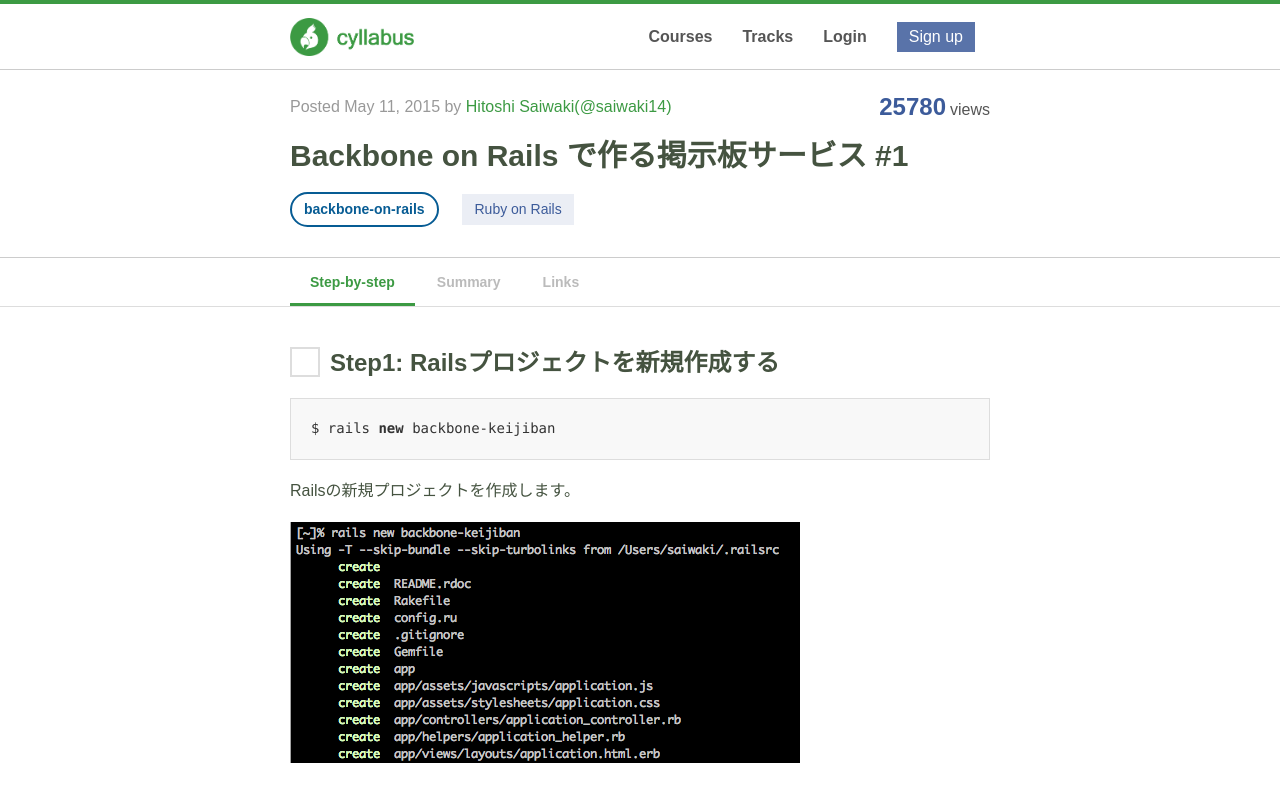
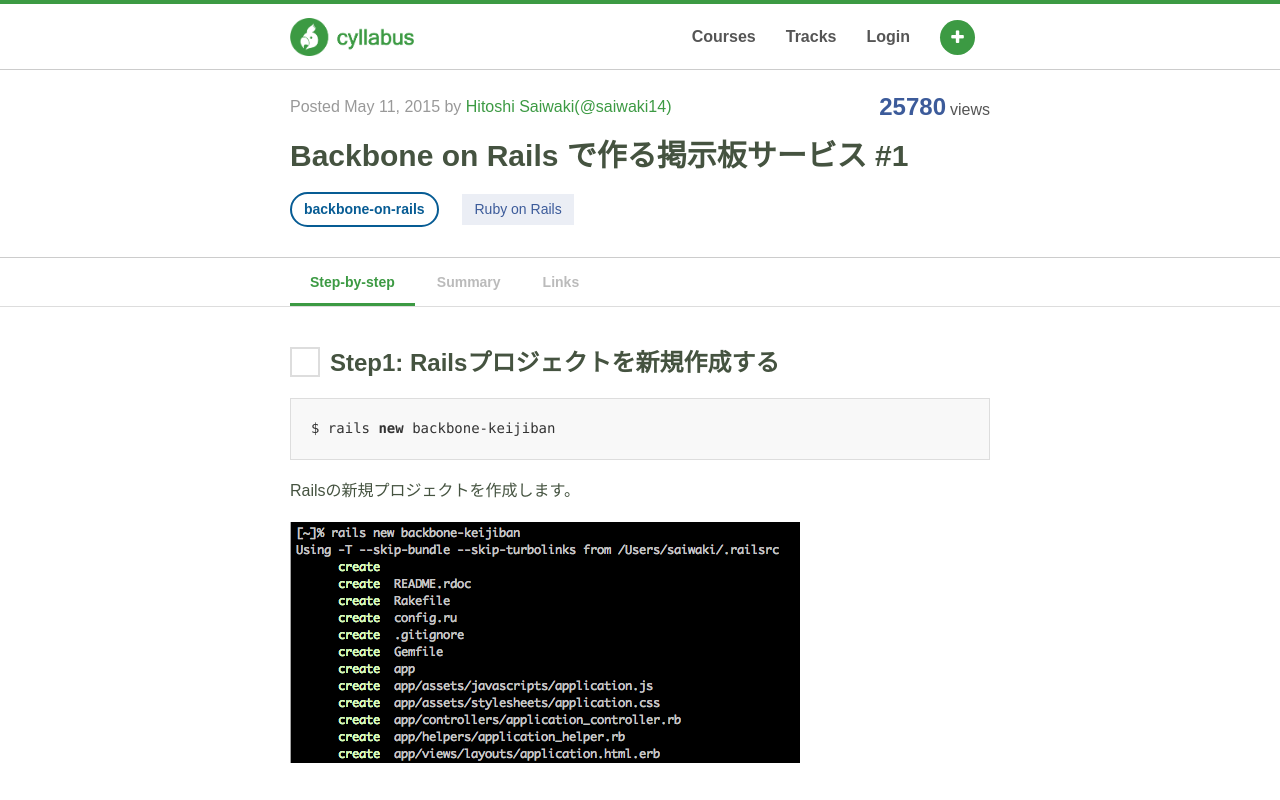
Before and after one commit to saiwaki/static-cyllabus-io, a website: page public/course1.html in a window 1280 px wide. Shown: the top 800 px of the page. Drawn offline with Linux system fonts and the light colour scheme.

Commit message:
signup-btnのデザイン変更

```diff
--- a/public/course1.html
+++ b/public/course1.html
@@ -43,7 +43,7 @@
               <li class="signup">
                 <div class="table-cell">
                   <a href="" class="signup-btn">
-                    Sign up
+                    <i class="fa fa-plus table-cell"></i>
                   </a>
                 </div>
               </li>
--- a/public/css/courses.css
+++ b/public/css/courses.css
@@ -308,16 +308,12 @@
   -webkit-transition: all 0.5s;
   -moz-transition: all 0.5s;
   transition: all 0.5s;
-  opacity: 0.8;
 }
 .next-course:before{
   border-color: #3C9A43;
 }
 .next-course:active:before, .next-course:focus:before, .next-course:hover:before{
   border-width: 2px;
-}
-.show .similar-course .next-course:hover{
-  opacity: 1;
 }
 .show .similar-course .pre-course{
   width: 700px;
--- a/public/style.css
+++ b/public/style.css
@@ -115,13 +115,16 @@ th, td{
   color: #419968;
 }
 #header .header-right ul li.signup a{
-  background-color: #5973a9;
+  background-color: #3c9a43;
   color: #fff;
-  padding: 4px 12px;
-  font-weight: 400;
+  width: 35px;
+  height: 35px;
+  text-align: center;
+  border-radius: 50%;
+  display: table;
 }
 #header .header-right ul li.signup a:hover{
-  background-color: #3c5b9a;
+  background-color: #3c9a43;
 }
 
 #main{
```
Also changed, not shown: public/courses-index.html (+1 -1 lines), public/tracks.html (+1 -1 lines).
